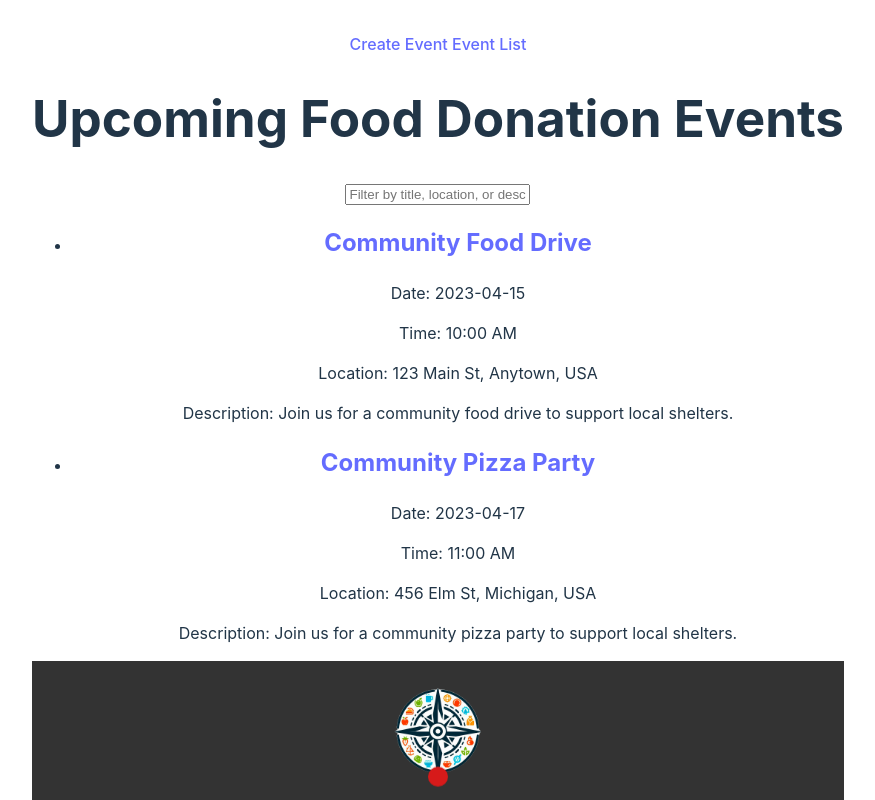
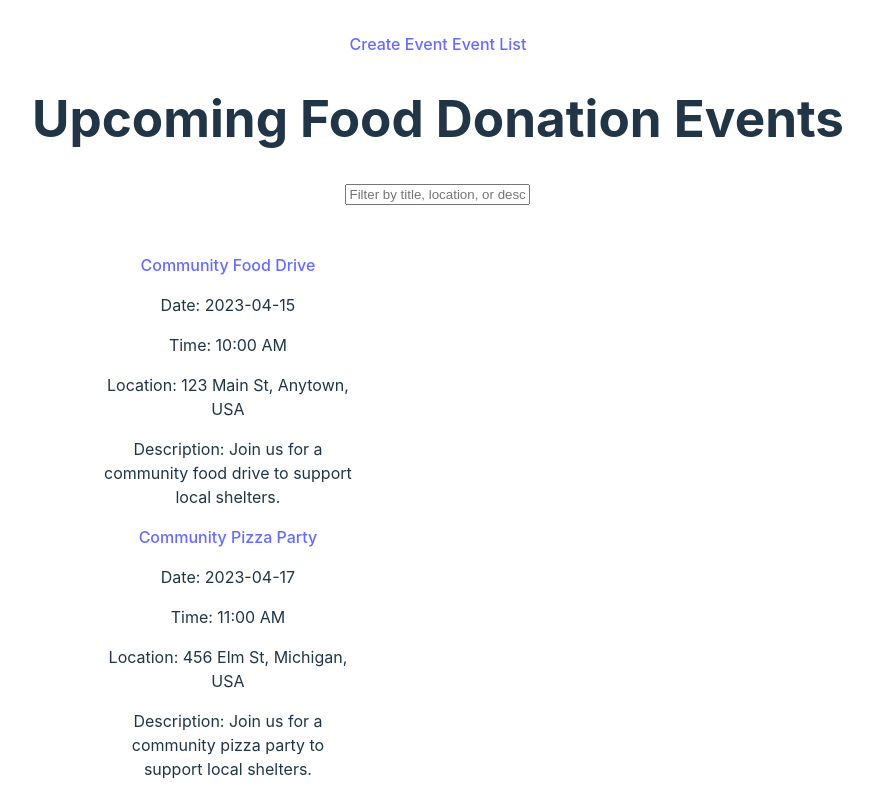
Before and after one commit to SaraM09/hackathon-1-front-end, a React (Vite) app: page /donation-event-list in a window 1280 px wide. Shown: the top 800 px of the page, without its empty margins (202-1077 px from the left). Built offline with nearby package versions, Linux system fonts and the light colour scheme; no server answers.

Commit message:
backend connection tested create user route

```diff
--- a/package.json
+++ b/package.json
@@ -10,9 +10,12 @@
     "preview": "vite preview"
   },
   "dependencies": {
+    "axios": "^1.6.8",
+    "bootstrap": "^5.3.3",
     "dotenv": "^16.4.5",
     "firebase": "^10.10.0",
     "react": "^18.2.0",
+    "react-bootstrap": "^2.10.2",
     "react-dom": "^18.2.0",
     "react-router-dom": "^6.22.3"
   },
--- a/src/App.jsx
+++ b/src/App.jsx
@@ -8,6 +8,7 @@ import "./App.css";
 import SignUpForm from '../src/components/Feature2/Organisms/SignUp.jsx';
 import SignIn from './components/Feature2/Organisms/SignIn.jsx';
 import { AuthProvider } from './Contexts/AuthContext/AuthContext';
+import CardExploration from "./components/CardExploration.jsx";
 
 
 
@@ -21,6 +22,7 @@ function App() {
         <Link to="/create-event-form">Create Event </Link>
         <Link to="/donation-event-list">Event List </Link>
         </nav>
+
         <Routes>
           <Route path="/create-event-form" element={<CreateEventForm />} />
           <Route path="/donation-event-list" element={<DonationEventList />} />
@@ -31,7 +33,9 @@ function App() {
       </div>
       <Footer />
     </Router>
+
     </AuthProvider>
+
   );
 }
 
--- a/src/Contexts/AuthContext/AuthContext.jsx
+++ b/src/Contexts/AuthContext/AuthContext.jsx
@@ -1,6 +1,7 @@
 // AuthProvider.js
 import React, { useState, useEffect, createContext, useContext } from "react";
 import { auth } from "../../components/firebase/firebaseConfig";
+import { createUser } from "../../requestHelper";
 
 import {
   createUserWithEmailAndPassword,
@@ -33,7 +34,19 @@ const AuthProvider = ({ children }) => {
   };
 
   const signup = async (email, password) => {
-    return createUserWithEmailAndPassword(auth, email, password);
+    const user = await createUserWithEmailAndPassword(auth, email, password);
+    const userDetails = {
+      email,
+      password,
+      username: email,
+      fullName: "User Name1",
+      phoneNumber: "123-456-7789",
+      location: "21 Jumpstreet",
+      firebaseId: user._id
+    };
+    const response = await createUser(userDetails)
+    console.log(response)
+    return response
   };
 
   const loginWithGoogle = async () => {
--- a/src/components/DonationEventList.jsx
+++ b/src/components/DonationEventList.jsx
@@ -1,5 +1,10 @@
 import React, { useState, useEffect } from "react";
 import { Link } from "react-router-dom";
+import Stack from "react-bootstrap/Stack";
+import Card from "react-bootstrap/Card";
+import { CardGroup } from "react-bootstrap";
+import CardExploration from "./CardExploration";
+
 
 const eventsData = [
   {
@@ -13,8 +18,8 @@ const eventsData = [
     contact: {
       name: "Pharell Williams",
       email: "neptunes@virginiaisforlovers.com",
-      phoneNumber: "123-456-7890"
-      }
+      phoneNumber: "123-456-7890",
+    },
   },
   {
     id: 2,
@@ -27,8 +32,8 @@ const eventsData = [
     contact: {
       name: "Missy Elliot",
       email: "bdonkbdonk@lifesabeach.com",
-      phoneNumber: "234-567-8901"
-      }
+      phoneNumber: "234-567-8901",
+    },
   },
   // Add more events as needed
 ];
@@ -37,7 +42,6 @@ const DonationEventList = () => {
   const [events, setEvents] = useState(eventsData);
   const [filter, setFilter] = useState("");
   const [filteredEvents, setFilteredEvents] = useState(events); // Maintain a filtered state for dynamic updates
-
 
   useEffect(() => {
     // Simulate fetching events from an API
@@ -48,8 +52,8 @@ const DonationEventList = () => {
   const handleFilterChange = (event) => {
     setFilter(event.target.value.toLowerCase());
 
-
- const filtered = events.filter((event) =>
+    const filtered = events.filter(
+      (event) =>
         event.title.toLowerCase().includes(filter) ||
         event.location.toLowerCase().includes(filter.toLowerCase()) ||
         event.description?.toLowerCase().includes(filter) // Optional: Search description if available
@@ -57,9 +61,8 @@ const DonationEventList = () => {
     setFilteredEvents(filtered); // Update filtered events state for rendering
   };
 
-
   return (
-  <div>
+    <div className="p-2">
       <h1>Upcoming Food Donation Events</h1>
       <input
         type="text"
@@ -67,23 +70,32 @@ setFilteredEvents(filtered); // Update filtered events state for rendering
         value={filter}
         onChange={handleFilterChange}
       />
-      <ul>
+      <CardGroup>
+        <Card bg="Primary" style={{ width: "18rem" }} className="mb-2" border="primary" >
+          <Card.Body>
+
             {filteredEvents.map((event, index) => (
-          <li key={index}>
+              <ul key={index}>
                 <Link to={`/events/${event.id}`}>
-            <h2>{event.title}</h2>
+                  <Card.Header>{event.title}</Card.Header>
                 </Link>
-            <p>Date: {event.date}</p>
-            <p>Time: {event.time}</p>
-            <p>Location: {event.location}</p>
-            {event.description && <p>Description: {event.description}</p>}
-          </li>
+                <Card.Text>Date: {event.date}</Card.Text>
+                <Card.Text>Time: {event.time}</Card.Text>
+                <Card.Text>Location: {event.location}</Card.Text>
+                {event.description && (
+                  <Card.Text>Description: {event.description}</Card.Text>
+                )}
+              </ul>
             ))}
-      </ul>
+          </Card.Body>
+        </Card>
+      </CardGroup>
+
     </div>
 
 
-  )
+
+  );
 };
 
 export default DonationEventList;
--- /dev/null
+++ b/src/requestHelper.js
@@ -0,0 +1,14 @@
+import axios from "axios";
+
+const base = axios.create({
+  baseURL: "http://localhost:3000/",
+});
+
+const createUser = async (userDetail) => {
+  const response = await base.post("users", userDetail);
+  return response.data;
+};
+
+export { createUser };
+
+// username, email, password, fullName, phoneNumber, location, firebaseId
```
Also changed, not shown: 1 other file (tests, documents, lock files or other folders). Lines whose indentation alone changed are shown as unchanged.
